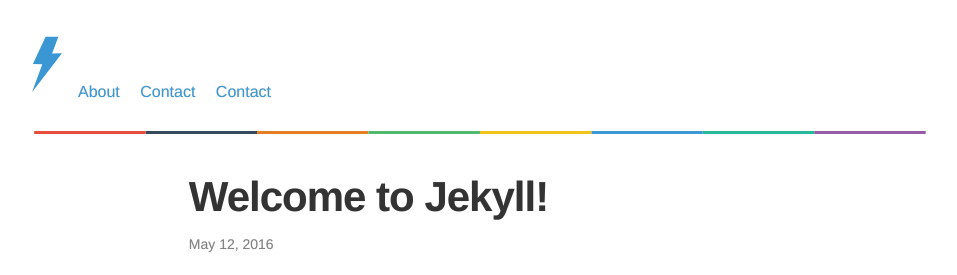
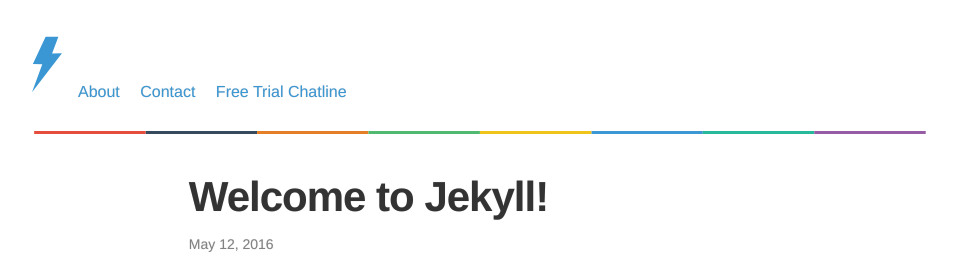
Before and after one commit to sharu725/thunder, a Jekyll site: the page built from _posts/2016-05-12-welcome-to-jekyll.markdown, in a window 1280 px wide. Shown: the top 275 px of the page, without its empty margins (160-1117 px from the left). Built offline with Jekyll 4.4.1, drawn with Linux system fonts in a browser that asks for light colours.

Commit message:
Update and rename free chat line.md to free-chat-line.md

```diff
--- a/free chat line.md
+++ b/free-chat-line.md
@@ -1,7 +1,7 @@
 ---
 layout: page
-title: Contact
-permalink: /chatline/free-trial/
+title: Free Trial Chatline
+permalink: /free-trial/
 ---
 
 I would love to hear from you. Any query, any suggestion or feedback would be great! If you need a website, blog or portfolio site then please leave a message.
```
